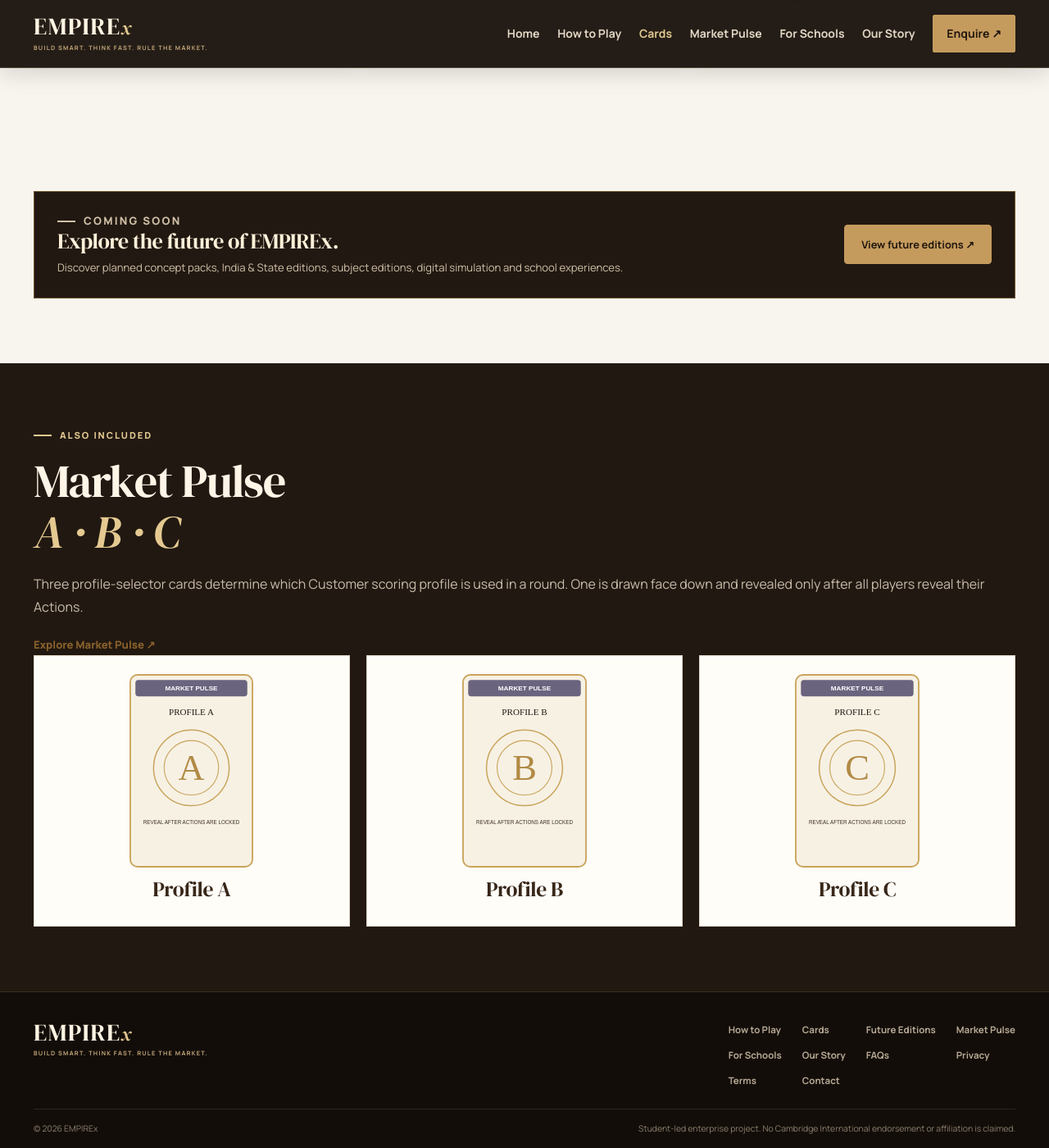
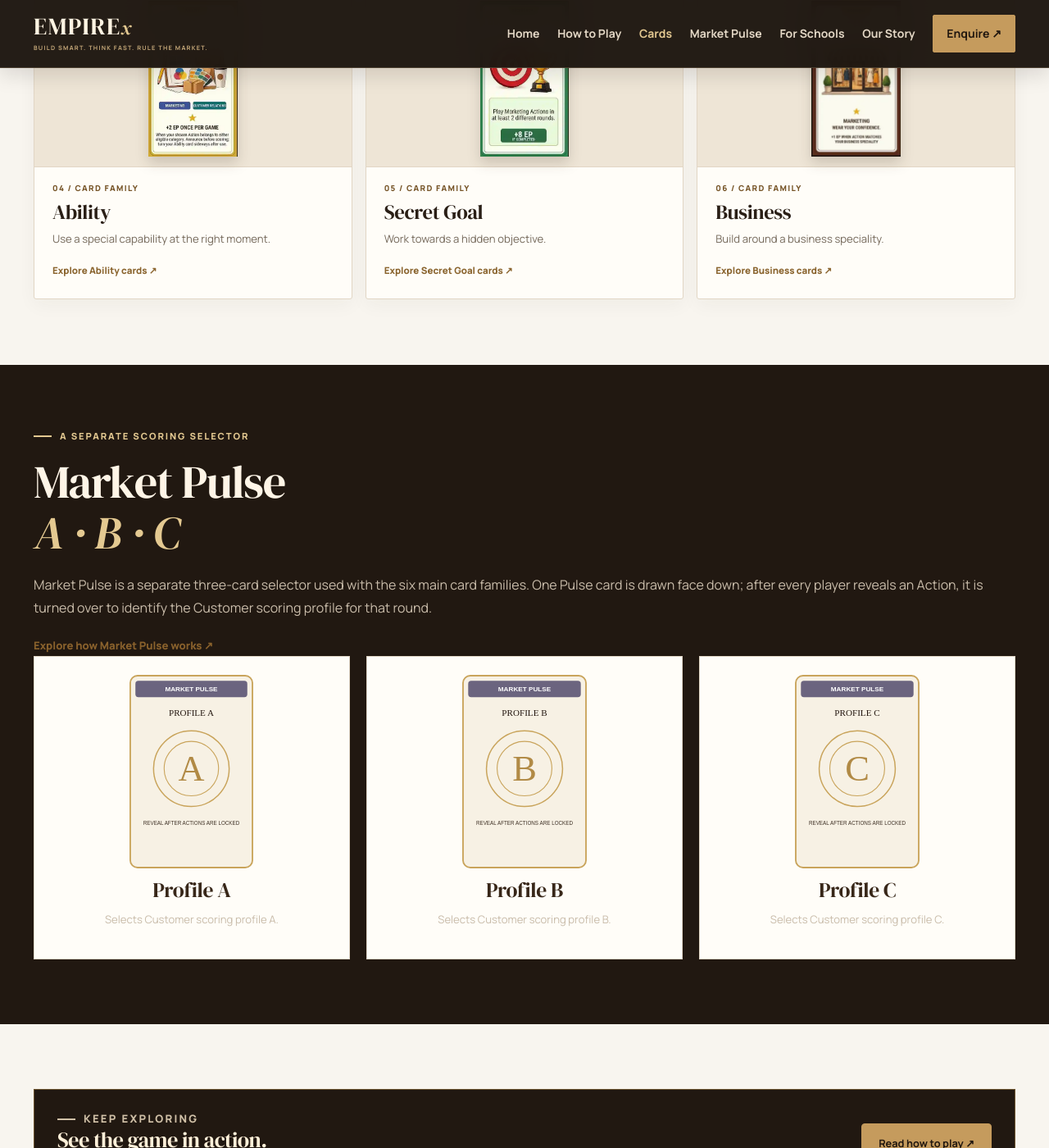
Before and after one commit to shlok-bhatt/EMPIREx, a Jekyll site: the page built from categories.html, in a window 1280 px wide and 1400 px high, scrolled down 2889 px. Shown: the whole window at 82% size. Built offline with Jekyll 4.4.1, drawn with Linux system fonts in a browser that asks for light colours; some of the changed text lies outside the part shown.

Commit message:
Phase 4: improve categories.html

```diff
--- a/categories.html
+++ b/categories.html
@@ -1,14 +1,84 @@
 ---
 layout: default
 permalink: /categories/
-title: "Cards and Card Categories | EMPIREx"
-description: "Explore the complete EMPIREx card sheet and six individual card-family previews."
+title: "EMPIREx Cards | Six Card Families and Market Pulse"
+description: "Explore the six EMPIREx card families, view original card artwork and understand the separate Market Pulse selector."
 active_nav: cards
 theme_color: "#211811"
-og_title: "Cards and Card Categories"
-og_description: "Explore the complete EMPIREx card sheet and six individual card-family previews."
+og_title: "Explore the EMPIREx Card Families"
+og_description: "See all six card families and how they work together during the seven-round game."
 ---
-<section class="page-hero"><div class="container"><p class="eyebrow">Explore the product</p><h1>The EMPIREx <em>cards.</em></h1><p class="hero-lead">The gallery below presents all six main card families. Each card is shown from its original artwork and can be opened separately for a closer look.</p></div></section>
-<section class="section-pad card-sheet-section"><div class="container"><figure class="card-sheet-frame card-family-gallery">{% include card-showcase.html class_name="cards-page-grid" %}<figcaption>Six EMPIREx card families · select any card to open it at full size</figcaption></figure></div></section>
-<section class="section-pad"><div class="container"><div class="section-heading"><div><p class="eyebrow">Six card families</p><h2>Every card has<br><em>a part to play.</em></h2></div><p>Explore each family individually. Its preview comes from the card sheet above and its page explains the role it has during a round.</p></div>{% include card-grid.html %}</div></section>
-<section class="section-pad"><div class="container"><div class="future-link-banner"><div><p class="eyebrow">Coming soon</p><h2>Explore the future of EMPIREx.</h2><p>Discover planned concept packs, India &amp; State editions, subject editions, digital simulation and school experiences.</p></div><a class="button button-gold" href="{{ site.baseurl }}/future-editions/">View future editions ↗</a></div></div></section><section class="section-pad section-dark"><div class="container pulse-callout"><div><p class="eyebrow">Also included</p><h2>Market Pulse<br><em>A · B · C</em></h2><p>Three profile-selector cards determine which Customer scoring profile is used in a round. One is drawn face down and revealed only after all players reveal their Actions.</p><a class="text-link" href="{{ site.baseurl }}/market-pulse/">Explore Market Pulse ↗</a></div><div class="pulse-grid"><article class="pulse-card"><img data-site-image src="{{ site.baseurl }}/assets/market-pulse-a.svg?v=20261120d" alt="Market Pulse A card" loading="lazy" decoding="async"><h3>Profile A</h3></article><article class="pulse-card"><img data-site-image src="{{ site.baseurl }}/assets/market-pulse-b.svg?v=20261120d" alt="Market Pulse B card" loading="lazy" decoding="async"><h3>Profile B</h3></article><article class="pulse-card"><img data-site-image src="{{ site.baseurl }}/assets/market-pulse-c.svg?v=20261120d" alt="Market Pulse C card" loading="lazy" decoding="async"><h3>Profile C</h3></article></div></div></section>
+<section class="page-hero product-cards-hero">
+  <div class="container">
+    <p class="eyebrow">Explore the product</p>
+    <h1>The EMPIREx <em>cards.</em></h1>
+    <p class="hero-lead">Six main card families shape the decisions, challenges and objectives in the game. Explore the original artwork, then open any family to understand its role during a round.</p>
+    <div class="guide-hero-facts">
+      <span><b>06</b> main card families</span>
+      <span><b>03</b> Market Pulse selectors</span>
+      <span><b>07</b> rounds of play</span>
+    </div>
+  </div>
+</section>
+
+<section class="section-pad card-sheet-section">
+  <div class="container">
+    <div class="section-heading">
+      <div><p class="eyebrow">Original card artwork</p><h2>One game.<br><em>Six card families.</em></h2></div>
+      <p>Select any artwork to open the full-resolution card image in a new tab. Use the directory below to read about each card's purpose and rules.</p>
+    </div>
+    <figure class="card-sheet-frame card-family-gallery">
+      {% include card-showcase.html class_name="cards-page-grid" %}
+      <figcaption>Customer · Action · Event · Ability · Secret Goal · Business</figcaption>
+    </figure>
+  </div>
+</section>
+
+<section class="section-pad card-directory-section">
+  <div class="container">
+    <div class="section-heading">
+      <div><p class="eyebrow">Browse by role</p><h2>Every card has<br><em>a part to play.</em></h2></div>
+      <p>Open a family to see when it is used, what it changes and the key rule to remember. The six families are listed in the order shown on the card sheet.</p>
+    </div>
+    <div class="card-directory-intro">
+      <span>01—06</span>
+      <p>Choose a card family to explore its mechanics and original design.</p>
+    </div>
+    {% include card-grid.html %}
+  </div>
+</section>
+
+<section class="section-pad section-dark pulse-callout-section">
+  <div class="container pulse-callout pulse-callout-enhanced">
+    <div>
+      <p class="eyebrow">A separate scoring selector</p>
+      <h2>Market Pulse<br><em>A · B · C</em></h2>
+      <p>Market Pulse is a separate three-card selector used with the six main card families. One Pulse card is drawn face down; after every player reveals an Action, it is turned over to identify the Customer scoring profile for that round.</p>
+      <a class="text-link" href="{{ '/market-pulse/' | relative_url }}">Explore how Market Pulse works ↗</a>
+    </div>
+    <div class="pulse-grid">
+      <article class="pulse-card pulse-selector-card">
+        <img data-site-image src="{{ site.baseurl }}/assets/market-pulse-a.svg?v={{ site.data.site.asset_version }}" alt="Market Pulse A selector card" loading="lazy" decoding="async">
+        <h3>Profile A</h3>
+        <p>Selects Customer scoring profile A.</p>
+      </article>
+      <article class="pulse-card pulse-selector-card">
+        <img data-site-image src="{{ site.baseurl }}/assets/market-pulse-b.svg?v={{ site.data.site.asset_version }}" alt="Market Pulse B selector card" loading="lazy" decoding="async">
+        <h3>Profile B</h3>
+        <p>Selects Customer scoring profile B.</p>
+      </article>
+      <article class="pulse-card pulse-selector-card">
+        <img data-site-image src="{{ site.baseurl }}/assets/market-pulse-c.svg?v={{ site.data.site.asset_version }}" alt="Market Pulse C selector card" loading="lazy" decoding="async">
+        <h3>Profile C</h3>
+        <p>Selects Customer scoring profile C.</p>
+      </article>
+    </div>
+  </div>
+</section>
+
+<section class="section-pad">
+  <div class="container future-link-banner">
+    <div><p class="eyebrow">Keep exploring</p><h2>See the game in action.</h2><p>Follow the seven-round sequence to understand when each card is revealed, selected or scored.</p></div>
+    <a class="button button-gold" href="{{ '/how-to-play/' | relative_url }}">Read how to play ↗</a>
+  </div>
+</section>
```
